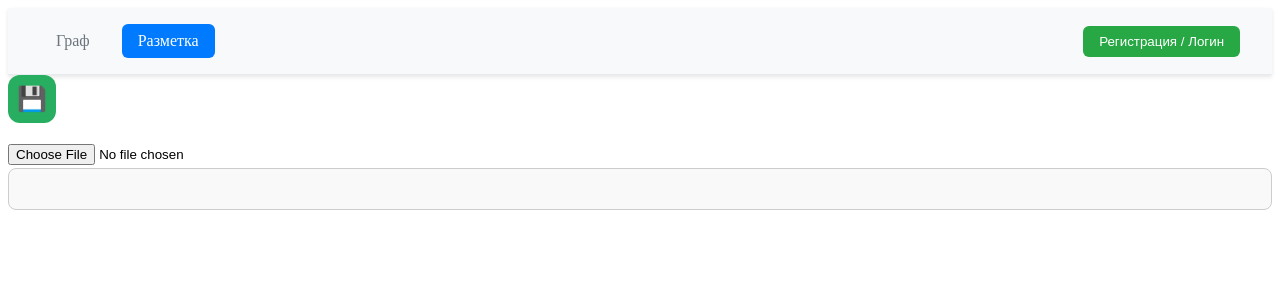
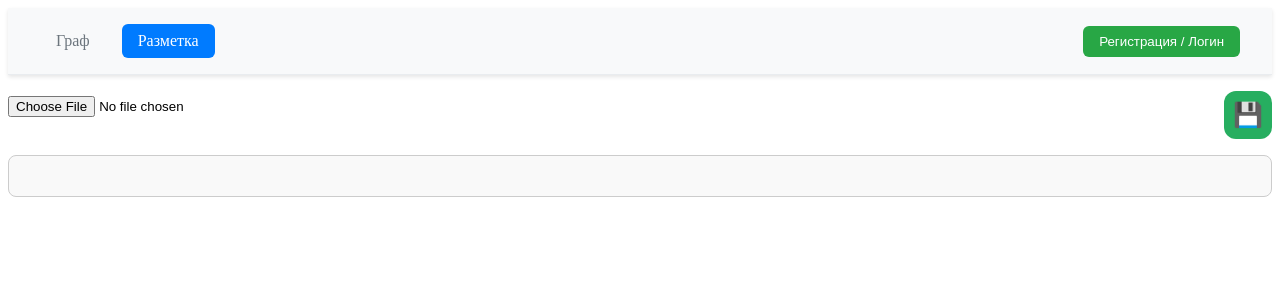
Before and after one commit to filatov04/project-grapgh, a React (Vite) app: page /markup in a window 1280 px wide. Shown: the top 300 px of the page. Built offline with nearby package versions, Linux system fonts and the light colour scheme.

Commit message:
фикс стилей для страницы разметки

```diff
--- a/src/pages/MarkupPage/MarkupEditor.tsx
+++ b/src/pages/MarkupPage/MarkupEditor.tsx
@@ -384,7 +384,11 @@ const MarkupEditor: FC<MarkupEditorProps> = () => {
 
   return (
     <div className={styles.commentableContainer}>
-      <div style={{ display: 'flex', alignItems: 'center', marginBottom: 16 }}>
+      <div style={{ display: 'flex', alignItems: 'flex-start', justifyContent: 'space-between', marginBottom: 16, marginTop: 16 }}>
+        <div style={{ flex: 1, display: 'flex', flexDirection: 'column', alignItems: 'flex-start' }}>
+          <FileHTMLToString onFileRead={handleFileRead} />
+        </div>
+        <div style={{ display: 'flex', flexDirection: 'column', alignItems: 'flex-end' }}>
           <button
             onClick={handleSaveMarkup}
             disabled={isSaving}
@@ -398,7 +402,7 @@ const MarkupEditor: FC<MarkupEditorProps> = () => {
               fontSize: 24,
               fontWeight: 'bold',
               cursor: isSaving ? 'not-allowed' : 'pointer',
-            marginRight: 16,
+              marginRight: 0,
               position: 'relative',
               transition: 'background 0.2s',
             }}
@@ -410,10 +414,10 @@ const MarkupEditor: FC<MarkupEditorProps> = () => {
             )}
           </button>
           {saveSuccess && (
-          <span style={{ color: '#27ae60', fontWeight: 'bold', fontSize: 18 }}>✔ Разметка успешно сохранена</span>
+            <span style={{ color: '#27ae60', fontWeight: 'bold', fontSize: 18, marginTop: 8 }}>✔ Разметка успешно сохранена</span>
           )}
         </div>
-      <FileHTMLToString onFileRead={handleFileRead} />
+      </div>
       <div
         ref={textContainerRef}
         className={styles.textContent}
```
Lines whose indentation alone changed are shown as unchanged.
